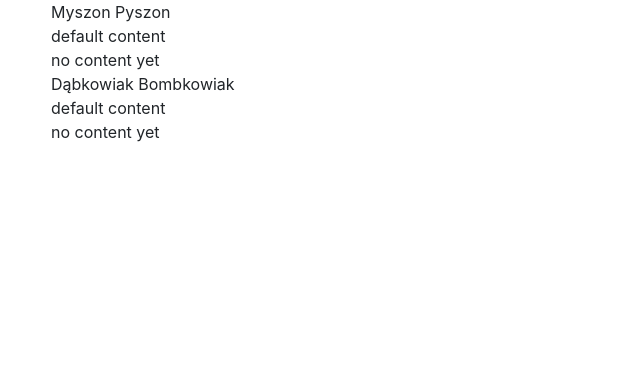
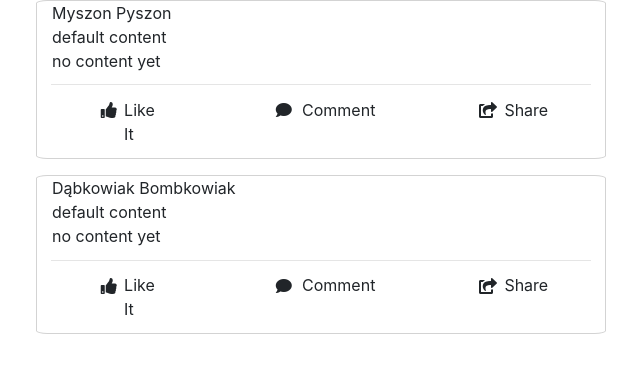
Before and after one commit to A-Dabek/bioche, a Vue app: page / in a window 1280 px wide. Shown: the top 372 px of the page, without its empty margins (319-959 px from the left). Built offline with nearby package versions, Linux system fonts and the light colour scheme.

Commit message:
reactions added

```diff
--- a/package.json
+++ b/package.json
@@ -12,6 +12,7 @@
     "vue": "^2.5.17"
   },
   "devDependencies": {
+    "@fortawesome/fontawesome-free": "^5.5.0",
     "@vue/cli-plugin-babel": "^3.0.1",
     "@vue/cli-plugin-eslint": "^3.0.1",
     "@vue/cli-plugin-typescript": "^3.0.1",
--- a/src/App.vue
+++ b/src/App.vue
@@ -2,7 +2,7 @@
   <div id="app" class="container">
     <div class="row">
       <div id="posts" class="offset-3 col-6 offset-3">
-        <fbl-post v-for="(post, index) of posts" v-bind:key="index" v-bind="post"/>
+        <fbl-post class="main-post" v-for="(post, index) of posts" v-bind:key="index" v-bind="post"/>
       </div>
     </div>
   </div>
@@ -10,7 +10,7 @@
 
 <script lang="ts">
 import Vue from 'vue';
-import PostComponent from './components/Post.vue';
+import PostVue from './components/Post.vue';
 
 export default Vue.extend({
   name: 'app',
@@ -23,11 +23,15 @@ export default Vue.extend({
     }
   },
   components: {
-    'fbl-post': PostComponent
+    'fbl-post': PostVue
   }
 });
 </script>
 
 <style lang="scss">
 @import '../node_modules/bootstrap/scss/bootstrap.scss';
+@import '../node_modules/@fortawesome/fontawesome-free/css/all.css';
+#posts .main-post {
+  margin-bottom: 3%
+}
 </style>
--- a/src/components/Post.vue
+++ b/src/components/Post.vue
@@ -9,19 +9,49 @@
     <div id="content" class="col-12">
       no content yet
     </div>
+    <hr>
+    <div id="actions" class="col-12">
+      <div class="row">
+        <div class="col-4">
+          <fbl-reaction v-bind:icon="'thumbs-up'" v-bind:label="'like it'"/>
+        </div>
+        <div class="col-4">
+          <fbl-reaction v-bind:icon="'comment'" v-bind:label="'comment'"/>
+        </div>
+        <div class="col-4">
+          <fbl-reaction v-bind:icon="'share-square'" v-bind:label="'share'"/>
+        </div>
+      </div>
+    </div>
   </div>
 </template>
 
 <script lang="ts">
 import Vue from 'vue'
+import ReactionVue from './Reaction.vue';
 export default Vue.extend({
   name: 'fbl-post',
   props: {
     author: {type: String, default: 'default author'},
     description: {type: String, default: 'default content'},
+  },
+  components: {
+    'fbl-reaction': ReactionVue
   }
 })
 </script>
 
 <style lang="scss" scoped>
+#post {
+  border: solid 1px lightgray;
+  border-radius: 2%;
+}
+hr {
+  width: 95%;
+  margin-top: 2%;
+  margin-bottom: 2%;
+}
+#actions {
+  margin-bottom: 2%;
+}
 </style>
--- /dev/null
+++ b/src/components/Reaction.vue
@@ -0,0 +1,48 @@
+<template>
+  <div v-bind:class="this.hovered ? 'background' : ''">
+    <table align="center" v-on:mouseenter="mouse_enter" v-on:mouseleave="mouse_leave">
+      <tbody>
+        <tr class="w-100">
+          <td v-bind:class="faIcon"></td>
+          <td class="label text-capitalize">{{label}}</td>
+        </tr>
+      </tbody>
+    </table>
+  </div>
+</template>
+
+<script lang="ts">
+import Vue from 'vue'
+export default Vue.extend({
+  name: 'fbl-reaction',
+  props: {
+    icon: {type: String, default: 'question'},
+    label: {type: String, default: 'action'},
+  },
+  data: function() {
+    return {
+      faIcon: `fa fa-${this.icon}`,
+      hovered: false
+    }
+  },
+  methods: {
+    mouse_enter: function() {
+      this.hovered = true;
+    },
+    mouse_leave: function() {
+      this.hovered = false;
+    }
+  },
+  computed: {
+  }
+})
+</script>
+
+<style lang="scss" scoped>
+.background {
+  background: lightgrey;
+}
+.label {
+  padding-left: 10%
+}
+</style>
```
Also changed, not shown: 1 other file (tests, documents, lock files or other folders).
